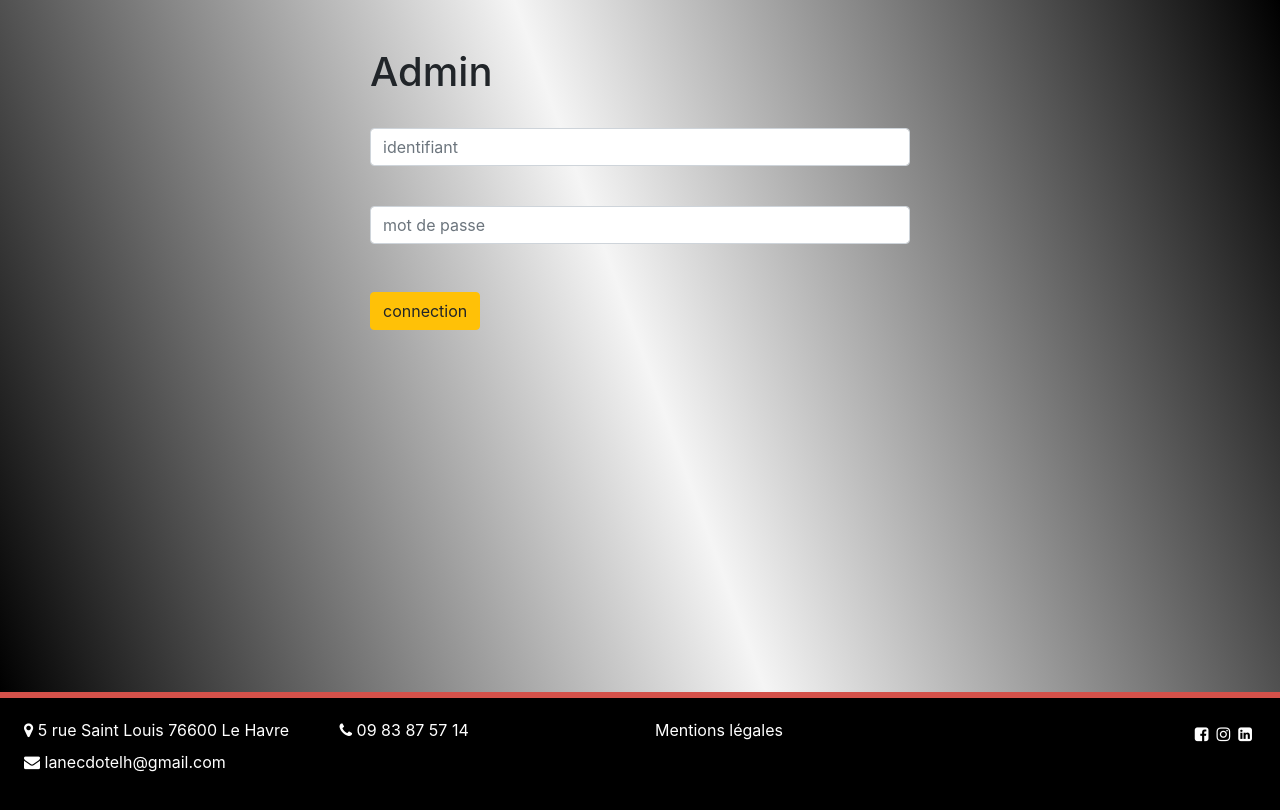
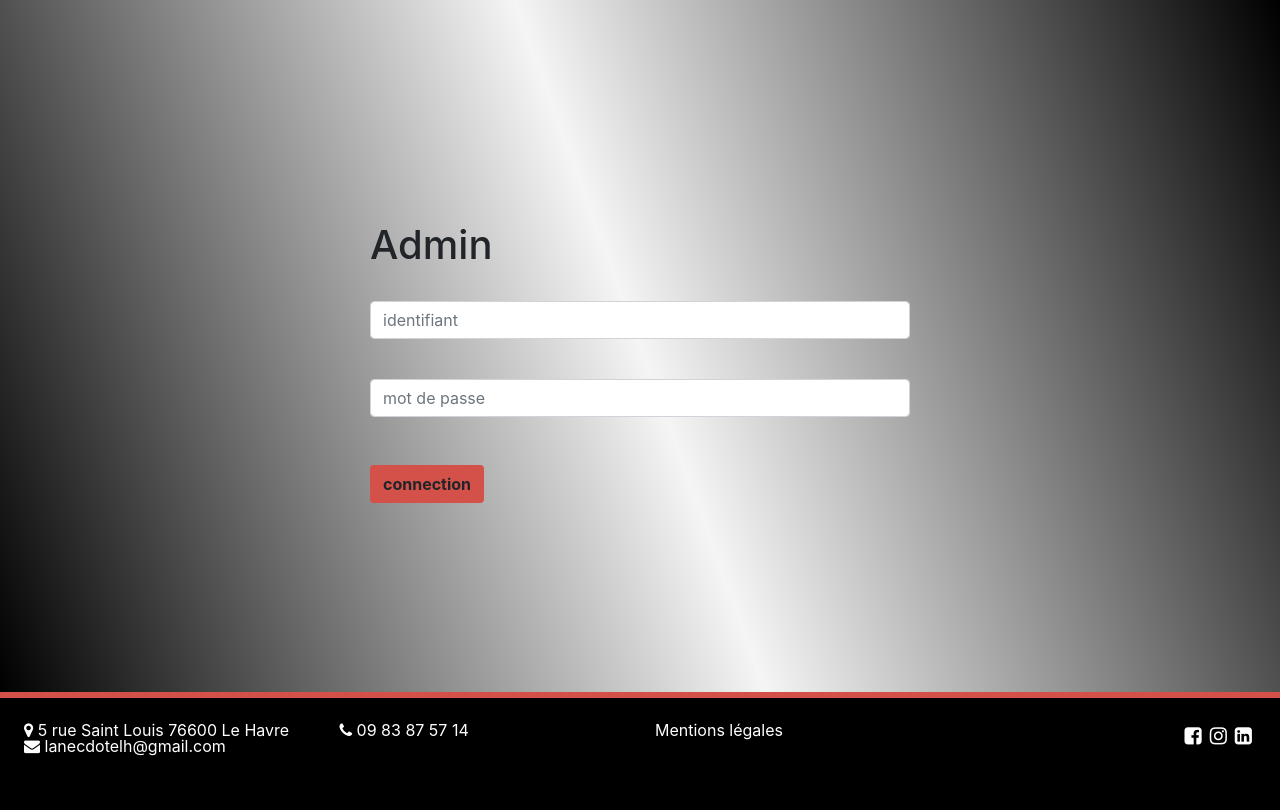
Before and after one commit to mickael-lhp5/lanecdote, a PHP site: page /admin.php in a window 1280 px wide. Shown: the part 108-918 px from the top of the page. After the commit the page ends 864 px from the top, so only its background shows below. Run offline with PHP 8.4, Linux system fonts and the light colour scheme.

Commit message:
hover navbar et footer

```diff
--- a/admin.php
+++ b/admin.php
@@ -1,9 +1,7 @@
 <?php
 require_once 'controller/controller-admin.php';
+
 ?>
-
-
-
 <!doctype html>
 <html lang="fr">
 
@@ -49,7 +47,7 @@
                                 <label for="password"></label>
                                 <input class="form-control w-100 mb-5" type="password" name="password" placeholder="mot de passe" id="password" required>
                             </div>
-                            <button type="submit" class="btn btn-warning justify-content-center mb-3" name="connexion">connection</button>
+                            <button type="submit" class="btn myAdminButton" name="connexion">connection</button>
                         </form>
                     </div>
                 </div>
--- a/assets/css/teststyle.css
+++ b/assets/css/teststyle.css
@@ -29,6 +29,8 @@
   background-size: cover;
   backdrop-filter: contrast(1);
   flex: 1;
+  display: flex;
+  align-items: center;
 }
 
 .navbar {
@@ -43,6 +45,23 @@
   color: white;
 }
 
+.nav-link {
+  color: white !important;
+}
+
+.nav-link:hover {
+  color: #D4514A !important;
+}
+
+.connectionIcon {
+  color: white;
+}
+
+.connectionIcon:hover {
+  color: #D4514A;
+  transform: scale(1.4);
+}
+
 /* le burger */
 
 span.navbar-toggler-icon {
@@ -50,16 +69,18 @@
   background-image: unset;
 }
 
-.homeImg a:hover {
+.homeImg {
   height: 100%;
   object-fit: contain;
-  transform: scale(1.2);
-	}
+}
 
-.map{
+.map {
+  max-width: 100%;
+}
 
-max-width: 100%;
-
+.myAdminButton {
+  background-color: #D4514A;
+  font-weight: bold;
 }
 
 footer {
@@ -74,6 +95,54 @@
   width: 100%;
 }
 
+.mailFooter {
+  color: white !important;
+}
+
+.adresseFooter {
+  color: white !important;
+}
+
+.adresseFooter:hover {
+  color: #D4514A !important;
+  text-decoration: none;
+}
+
+
+.mailFooter:hover {
+  color: #D4514A !important;
+  text-decoration: none;
+}
+
+.phoneFooter {
+  color: white !important;
+}
+
+.phoneFooter:hover {
+  color: #D4514A !important;
+  text-decoration: none;
+}
+
+.mentionsFooter{
+  color: white!important;
+}
+
+.mentionsFooter:hover{
+  color: #D4514A!important;
+  text-decoration: none;
+}
+
+.socialNetworks {
+  color: white !important;
+  font-size: 20px;
+}
+
+.socialNetworksHover :hover {
+
+  color: #D4514A !important;
+  transform: scale(1.2);
+}
+
 .footerContainer {
   justify-content: space-around;
 }
--- a/assets/js/script.js
+++ b/assets/js/script.js
@@ -1,4 +1,6 @@
-AOS.init({duration: 1200})
+AOS.init({
+    duration: 1200,
+})
 
 
 
--- a/controller/controller-admin.php
+++ b/controller/controller-admin.php
@@ -7,10 +7,12 @@
 if (isset($_POST['connexion'])) {
     if ($_POST['identification'] == $identifiant && $_POST['password'] == $password) {
 
-        // echo 'connexion réussie';
+
     } else {
 
         $errorMessages['identification'] = 'vos identifiants sont incorrects';
+        // require("http://lanecdote/admin.php");
+
 
         //$errorMessages['password'] = 'veuillez saisir votre mot de passe';
 
--- a/footer.php
+++ b/footer.php
@@ -6,30 +6,30 @@
           <!--Grid column-->
           <div class="col-12 col-sm-6 col-md-3">
             <div class="">
-              <p><i class="fa fa-map-marker"></i> 5 rue Saint Louis 76600 Le Havre</p>
-              <p><a href="lanecdotelh@gmail.com"><span style="color:white"><i class="fa fa-envelope"></i>  lanecdotelh@gmail.com</a></span></p>
+              <a class="adresseFooter" href="horaires_et_informations.php"><i class="fa fa-map-marker"></i> 5 rue Saint Louis 76600 Le Havre</a>
+              <p><a class="mailFooter" href="lanecdotelh@gmail.com"><i class="fa fa-envelope"></i>  lanecdotelh@gmail.com</a></p>
             </div>
           </div>
           <!--Grid column-->
 
           <div class="col-12 col-sm-6 col-md-3">
-            <p><i class="fa fa-phone"></i> 09 83 87 57 14</p>
+            <a class="phoneFooter" href=""><i class="fa fa-phone"></i> 09 83 87 57 14</a>
           </div>
 
           <!--Grid column-->
           <div class="col-12 col-sm-6 col-md-3">
             <div class="">
-              <p><a href="#!" class="text-white">Mentions légales</a></p>
+              <a class="mentionsFooter" href="#!" class="text-white">Mentions légales</a>
             </div>
           </div>
           <!--Grid column-->
 
           <!--Grid column-->
           <div class="col-12 col-sm-6 col-md-3">
-            <div class="d-flex justify-content-start justify-content-sm-end">
-              <a class="m-1" href="https://www.facebook.com/lanecdoteLH/"><span style="color:white"><i class="fa fa-facebook-square"></i></span></a>
-              <a class="m-1" href="https://www.instagram.com/lanecdotelh/?hl=en"><span style="color:white"><i class="fa fa-instagram"></i></i></span></a>
-              <a class="m-1" href="https://www.linkedin.com/in/greg-chenel-84a218bb"><span style="color:white"><i class="fa fa-linkedin-square"></i></span></a>
+            <div class="socialNetworksHover d-flex justify-content-start justify-content-sm-end">
+              <a class="m-1" href="https://www.facebook.com/lanecdoteLH/"><i class=" fa fa-facebook-square socialNetworks"></i></a>
+              <a class="m-1" href="https://www.instagram.com/lanecdotelh/?hl=en"><i class=" fa fa-instagram socialNetworks"></i></i></a>
+              <a class="m-1" href="https://www.linkedin.com/in/greg-chenel-84a218bb"><i class=" fa fa-linkedin-square socialNetworks"></i></a>
             </div>
           </div>
           <!--Grid column-->
--- a/index.php
+++ b/index.php
@@ -61,9 +61,7 @@
   </script>
   <script src="assets/js/script.js"></script>
   <script src="https://unpkg.com/aos@2.3.1/dist/aos.js"></script>
-  <script>
-    AOS.init()
-  </script>
+  <script>AOS.init()</script>
 </body>
 
 
--- a/nav.php
+++ b/nav.php
@@ -12,23 +12,23 @@
     <div class="navbarMenu collapse navbar-collapse justify-content-center" id="navbarNavDropdown">
         <ul class="navbar-nav">
             <li class="nav-item">
-                <a class="nav-link" href="lanecdote.php"><span style="color:white">QUI SOMMES-NOUS ? </span></a>
+                <a class="nav-link" href="lanecdote.php">QUI SOMMES-NOUS ?</a>
             </li>
             <li class="nav-item">
-                <a class="nav-link" href="menus.php"> <span style="color:white"> MENUS</span></a>
+                <a class="nav-link" href="menus.php"> MENUS</a>
             </li>
             <li class="nav-item">
-                <a class="nav-link" href="horaires_et_informations.php"><span style="color:white">HORAIRES & INFORMATIONS</span></a>
+                <a class="nav-link" href="horaires_et_informations.php">HORAIRES & INFORMATIONS</a>
             </li>
             <li class="nav-item">
-                <a class="nav-link" href="nouscontacter.php"><span style="color:white">NOUS CONTACTER</span></a>
+                <a class="nav-link" href="nouscontacter.php">NOUS CONTACTER</a>
             </li>
             <li class="nav-item">
-                <a class="nav-link" href="livredor.php"><span style="color:white">LIVRE D'OR</span></a>
+                <a class="nav-link" href="livredor.php">LIVRE D'OR</a>
             </li>
         </ul>
     </div>
 
-    <a class="d-none d-lg-block" href="admin.php"><span class="" style="color: white;"><i class="fa fa-user-circle mr-3"></i></span></a>
+    <a class="d-none d-lg-block" href="admin.php"><i class="connectionIcon fa fa-user-circle mr-3"></i></a>
 
 </nav>
```
